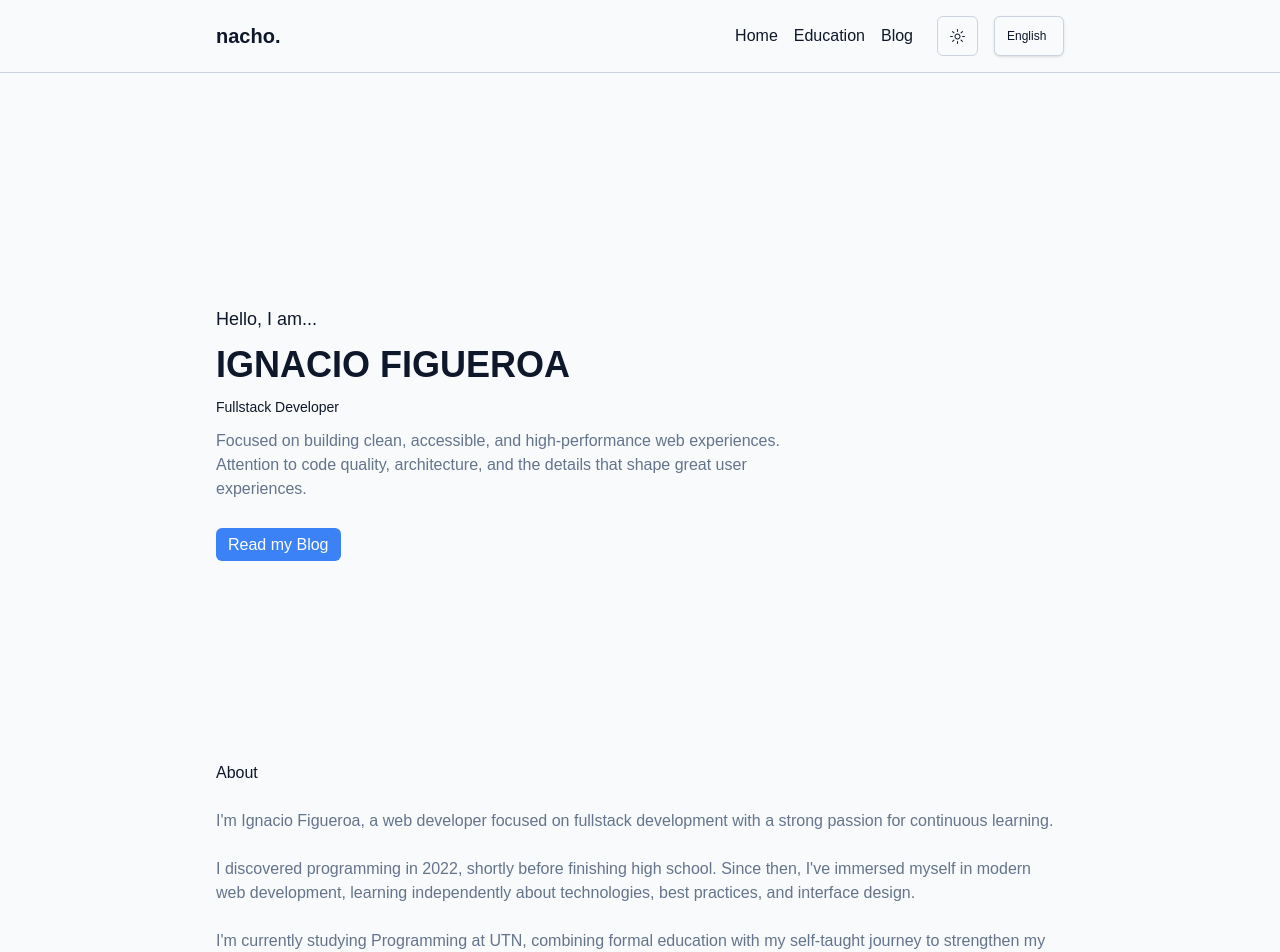
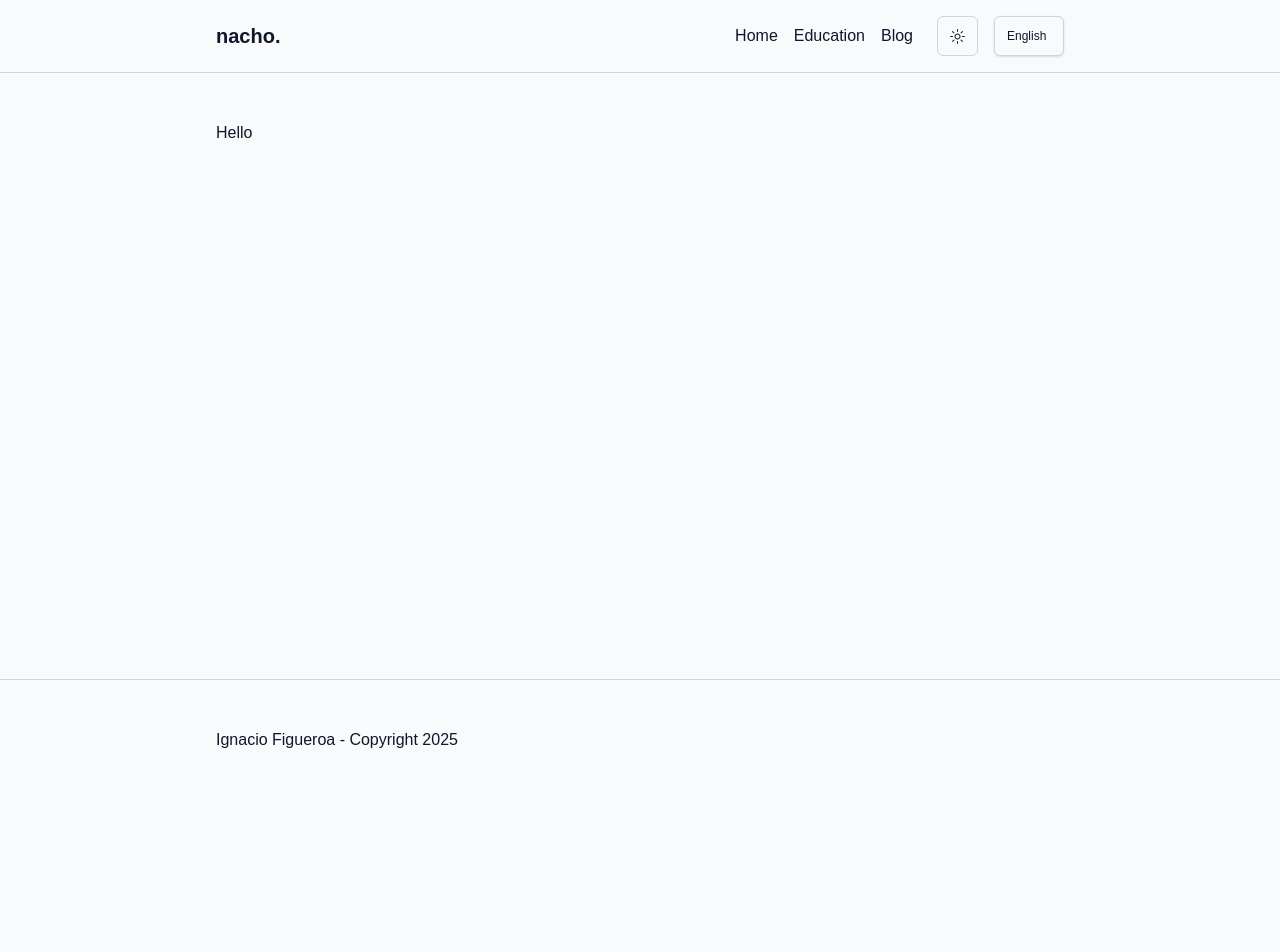
Before and after one commit to figueroaignacio/portfolio, a React (Vite) app: page / in a window 1280 px wide. Shown: the top 952 px of the page. After the commit the page ends 800 px from the top, so only its background shows below. Built offline with nearby package versions, Linux system fonts and the light colour scheme; a web font is replaced by a local one.

Commit message:
chore: remove hero and about section

```diff
--- a/src/pages/home.tsx
+++ b/src/pages/home.tsx
@@ -1,12 +1,3 @@
-// Sections
-import { About } from '@/sections/about';
-import { Hero } from '@/sections/hero';
-
 export function HomePage() {
-  return (
-    <div>
-      <Hero />
-      <About />
-    </div>
-  );
+  return <div>Hello</div>;
 }
--- a/src/sections/about.tsx
+++ /dev/null
@@ -1,29 +0,0 @@
-import { useTranslation } from 'react-i18next';
-
-export function About() {
-  const { t } = useTranslation('sections');
-
-  const paragraphs = [
-    {
-      text: t('about.intro'),
-    },
-    {
-      text: t('about.journey'),
-    },
-    {
-      text: t('about.education'),
-    },
-    {
-      text: t('about.project'),
-    },
-  ];
-
-  return (
-    <section className="min-h-[80dvh] space-y-6">
-      <h2>{t('about.title')}</h2>
-      {paragraphs.map((item) => (
-        <p className="text-muted-foreground">{item.text}</p>
-      ))}
-    </section>
-  );
-}
--- a/src/sections/hero.tsx
+++ /dev/null
@@ -1,33 +0,0 @@
-// Hooks
-import { useTranslation } from 'react-i18next';
-
-// Components
-import { Link } from 'react-router';
-
-export function Hero() {
-  const { t } = useTranslation('sections');
-
-  const ctas = [
-    {
-      label: t('hero.cta.readMyBlog'),
-      href: '/blog',
-      variant: 'btn',
-    },
-  ];
-
-  return (
-    <section className="flex min-h-[80dvh] flex-col justify-center space-y-3">
-      <span className="text-lg font-thin">{t('hero.greeting')}</span>
-      <h1 className="text-2xl font-bold uppercase lg:text-4xl">Ignacio Figueroa</h1>
-      <h2 className="text-sm">{t('hero.subtitle')}</h2>
-      <h2 className="text-muted-foreground max-w-xl">{t('hero.description')}</h2>
-      <div className="my-5 space-x-4">
-        {ctas.map((item) => (
-          <Link key={item.href} to={item.href} className={item.variant}>
-            {item.label}
-          </Link>
-        ))}
-      </div>
-    </section>
-  );
-}
```
